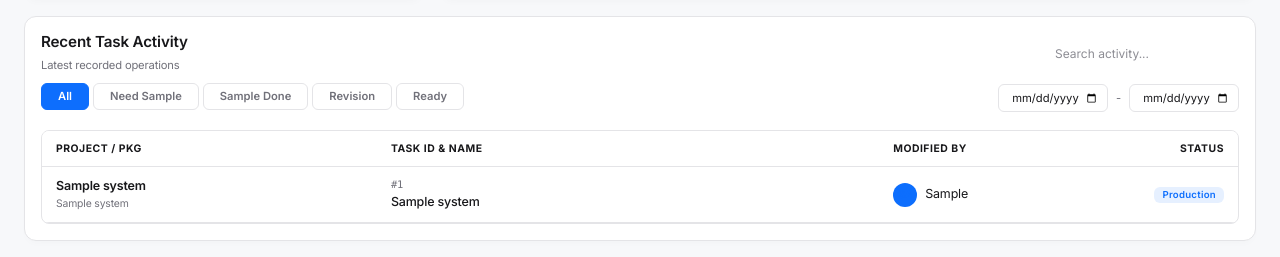
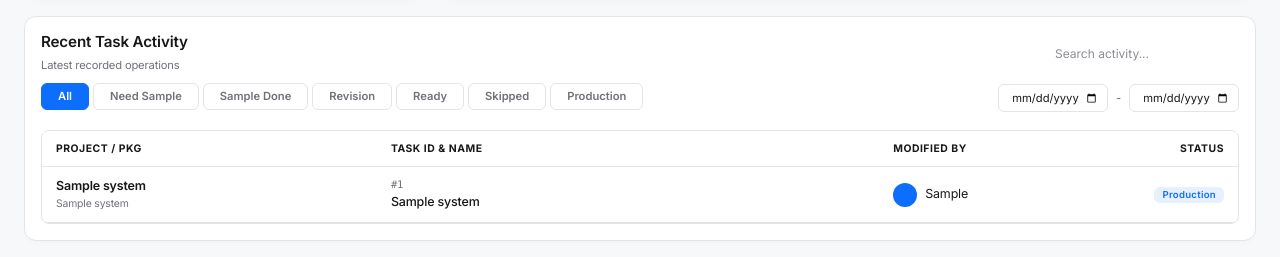
Before and after one commit to farishafizhanrahmat33/Sistem-Informasi-Manajemen-Task-Quality-Control-, a Flask app: template templates/dashboard.html in a window 1280 px wide. Shown: the part 620-877 px from the top of the page. Run offline with Flask 3, Linux system fonts and the light colour scheme; tables that the repository leaves empty hold one stand-in row (values such as "Sample post"); the template is opened without the code that fills it: values that come from a table or form of the project are taken from there, most other values are stand-ins (such as "Sample title", 1, 10 or a date in 2020); some libraries are stand-ins or nearby versions.

Commit message:
add produkcton feature in a dashboard for recent activity task

```diff
--- a/templates/dashboard.html
+++ b/templates/dashboard.html
@@ -140,12 +140,14 @@
                 </div>
 
                 <div class="d-flex align-items-center justify-content-between flex-wrap gap-2">
-                    <div class="d-flex align-items-center gap-1 overflow-x-auto pb-1" id="tableFilterTabs">
-                        <button type="button" data-filter="All" class="dashboard-filter-tab py-1 px-3 active" style="font-size: 0.7rem;">{{ _('All') }}</button>
-                        <button type="button" data-filter="Need Sample" class="dashboard-filter-tab py-1 px-3" style="font-size: 0.7rem;">{{ _('Need Sample') }}</button>
-                        <button type="button" data-filter="Sample Done" class="dashboard-filter-tab py-1 px-3" style="font-size: 0.7rem;">{{ _('Sample Done') }}</button>
-                        <button type="button" data-filter="Revision" class="dashboard-filter-tab py-1 px-3" style="font-size: 0.7rem;">{{ _('Revision') }}</button>
-                        <button type="button" data-filter="Ready" class="dashboard-filter-tab py-1 px-3" style="font-size: 0.7rem;">{{ _('Ready') }}</button>
+                    <div class="d-flex align-items-center gap-1 overflow-x-auto pb-1 flex-nowrap" id="tableFilterTabs" style="-webkit-overflow-scrolling: touch; scrollbar-width: none;">
+                        <button type="button" data-filter="All" class="dashboard-filter-tab py-1 px-3 flex-shrink-0 active" style="font-size: 0.7rem;">{{ _('All') }}</button>
+                        <button type="button" data-filter="Need Sample" class="dashboard-filter-tab py-1 px-3 flex-shrink-0" style="font-size: 0.7rem;">{{ _('Need Sample') }}</button>
+                        <button type="button" data-filter="Sample Done" class="dashboard-filter-tab py-1 px-3 flex-shrink-0" style="font-size: 0.7rem;">{{ _('Sample Done') }}</button>
+                        <button type="button" data-filter="Revision" class="dashboard-filter-tab py-1 px-3 flex-shrink-0" style="font-size: 0.7rem;">{{ _('Revision') }}</button>
+                        <button type="button" data-filter="Ready" class="dashboard-filter-tab py-1 px-3 flex-shrink-0" style="font-size: 0.7rem;">{{ _('Ready') }}</button>
+                        <button type="button" data-filter="Skipped" class="dashboard-filter-tab py-1 px-3 flex-shrink-0" style="font-size: 0.7rem;">{{ _('Skipped') }}</button>
+                        <button type="button" data-filter="Production" class="dashboard-filter-tab py-1 px-3 flex-shrink-0" style="font-size: 0.7rem;">{{ _('Production') }}</button>
                     </div>
 
                     <div class="d-flex align-items-center gap-2">
```
